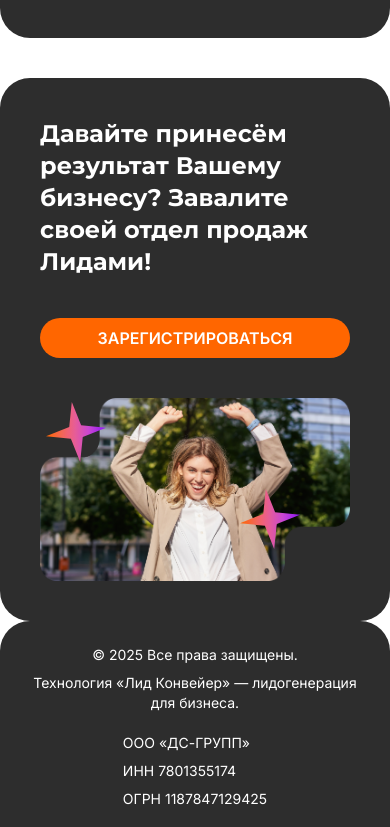
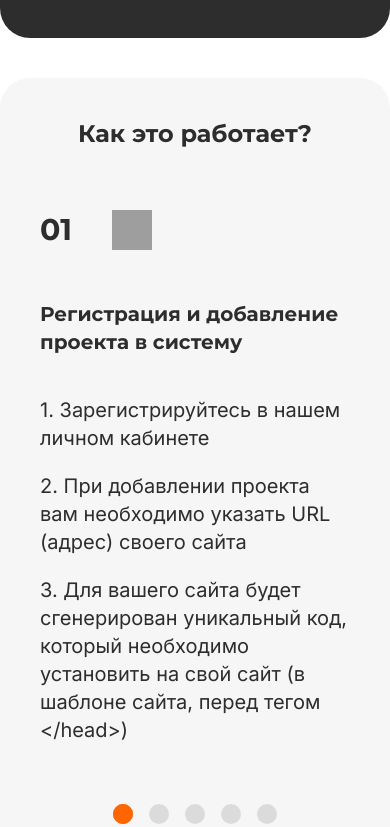
Before and after one commit to OksanaZhuravel/conveyor, a Next.js app: page / in a window 390 px wide. Shown: the part 9737-10564 px from the top of the page. Built offline with nearby package versions, Linux system fonts and the light colour scheme; grey boxes are pictures that could not be loaded.

Commit message:
Обновлены стили и отступы в компонентах LeadGeneration, Presentation и Works для улучшения адаптивности и читаемости; добавлен импорт компонента Works.

```diff
--- a/src/app/page.tsx
+++ b/src/app/page.tsx
@@ -6,7 +6,7 @@ import { PromoSection } from '@/components/promo/promo-section';
 import { Reviews } from '@/components/reviews/reviews';
 // import { Presentation } from '@/components/technology/presentation';
 import { Technology } from '@/components/technology/technology';
-// import { Works } from '@/components/works/works';
+import { Works } from '@/components/works/works';
 // import { LeadGeneration } from '@/components/generation/lead-generation';
 // import { Orders } from '@/components/orders/orders';
 // import { Answers } from '@/components/answers/answers';
@@ -27,7 +27,7 @@ export default function Home() {
           Лидов сегодня!"
           src="/promo_2.png"
         />
-        {/* <Works /> */}
+        <Works />
         {/* <Presentation /> */}
         {/* <Orders /> */}
         <PromoSection
--- a/src/components/generation/lead-generation.tsx
+++ b/src/components/generation/lead-generation.tsx
@@ -11,7 +11,7 @@ export const LeadGeneration = () => {
     setIsExpanded(!isExpanded);
   };
   return (
-    <section className="m-auto mt-30 flex max-w-[1780px] items-center justify-start gap-15">
+    <section className="m-auto mt-10 flex max-w-[1780px] items-center justify-start gap-15 md:mt-20 xl:mt-30">
       <div className="flex h-full w-full max-w-[762px] flex-col items-start pl-37">
         <h2 className="font-montserrat max-w-[560px] text-3xl leading-[80px] font-bold md:text-4xl lg:text-5xl">
           <span className="leading-[80px]text-accent text-3xl font-bold md:text-4xl lg:text-5xl">
--- a/src/components/technology/presentation.tsx
+++ b/src/components/technology/presentation.tsx
@@ -3,7 +3,7 @@ import Image from 'next/image';
 
 export const Presentation = () => {
   return (
-    <section className="m-auto mt-30 flex max-w-[1180px] flex-col items-center gap-10">
+    <section className="m-auto mt-10 flex max-w-[1180px] flex-col items-center gap-10 md:mt-20 xl:mt-30">
       <div className="relative">
         <h2 className="font-montserrat text-center text-3xl leading-[80px] font-bold">
           Мы подготовили для вас видео&nbsp;-&nbsp;презентацию{' '}
--- a/src/components/works/dot-button.tsx
+++ b/src/components/works/dot-button.tsx
@@ -15,7 +15,7 @@ export const DotButton = ({ isActive, children, ...rest }: ComponentProps) => {
       type="button"
       {...rest}
       className={cn(
-        'bg-secondary m-0 flex h-7.5 w-7.5 cursor-pointer items-center justify-center rounded-full border-none p-0 transition-colors duration-500 after:flex after:h-full after:w-full after:items-center after:rounded-full after:border after:border-transparent after:p-2 after:transition-colors after:duration-500 after:content-[""]',
+        'bg-secondary m-0 flex h-5 w-5 cursor-pointer items-center justify-center rounded-full border-none p-0 transition-colors duration-500 after:flex after:h-full after:w-full after:items-center after:rounded-full after:border after:border-transparent after:p-2 after:transition-colors after:duration-500 after:content-[""] md:h-7.5 md:w-7.5',
         {
           'bg-accent after:border-accent': isActive,
         }
--- a/src/components/works/works.tsx
+++ b/src/components/works/works.tsx
@@ -6,7 +6,7 @@ import {
   CarouselItem,
 } from '@/components/ui/carousel';
 import { IDs } from '@/constants';
-import Autoplay from 'embla-carousel-autoplay';
+// import Autoplay from 'embla-carousel-autoplay';
 import Image from 'next/image';
 import { useCallback, useEffect, useState } from 'react';
 import { DotButton } from './dot-button';
@@ -93,10 +93,10 @@ export const Works = () => {
   return (
     <section
       id={IDs.WORKS}
-      className="rounded-30 bg-muted m-auto mt-30 max-w-[1780px] px-37.5 py-20"
+      className="rounded-30 bg-muted m-auto mt-10 max-w-[1780px] px-10 py-10 md:mt-20 xl:mt-30 xl:px-37.5 xl:py-20"
     >
       <Carousel
-        plugins={[Autoplay({ playOnInit: true, delay: 10000 })]}
+        // plugins={[Autoplay({ playOnInit: true, delay: 10000 })]}
         opts={{ loop: true }}
         setApi={setApi}
       >
@@ -104,12 +104,12 @@ export const Works = () => {
           {sliders.map((slider) => (
             <CarouselItem
               key={slider.id}
-              className="flex w-full flex-col items-center gap-21.5"
+              className="flex w-full flex-col items-center gap-10 lg:gap-21.5"
             >
-              <h2 className="font-montserrat text-3xl leading-[80px] font-bold md:text-4xl lg:text-5xl">
+              <h2 className="font-montserrat text-2xl font-bold md:text-4xl lg:text-5xl lg:leading-[80px]">
                 {slider.title}
               </h2>
-              <div className="flex w-full items-start justify-between gap-22.5">
+              <div className="flex w-full flex-col items-start justify-between gap-10 md:flex-row lg:gap-22.5">
                 <div className="flex w-full max-w-[659px] flex-col gap-7.5">
                   <div className="flex items-center justify-start gap-10">
                     <span className="font-montserrat text-3xl leading-[80px] font-bold md:text-4xl lg:text-5xl xl:text-[80px]">
@@ -120,16 +120,17 @@ export const Works = () => {
                       alt={slider.description}
                       width={72}
                       height={72}
+                      className="h-10 w-10 lg:h-18 lg:w-18"
                     />
                   </div>
-                  <h3 className="font-montserrat text-3xl leading-[80px] font-bold md:text-4xl lg:text-5xl">
+                  <h3 className="font-montserrat text-xl font-bold md:text-4xl lg:text-5xl lg:leading-[80px]">
                     {slider.description}
                   </h3>
                 </div>
 
                 <ul className="flex w-full max-w-[730px] flex-col gap-5">
                   {slider.steps.map((step, stepIndex) => (
-                    <li key={stepIndex} className="text-2xl">
+                    <li key={stepIndex} className="text-xl md:text-2xl">
                       {step}
                     </li>
                   ))}
```
